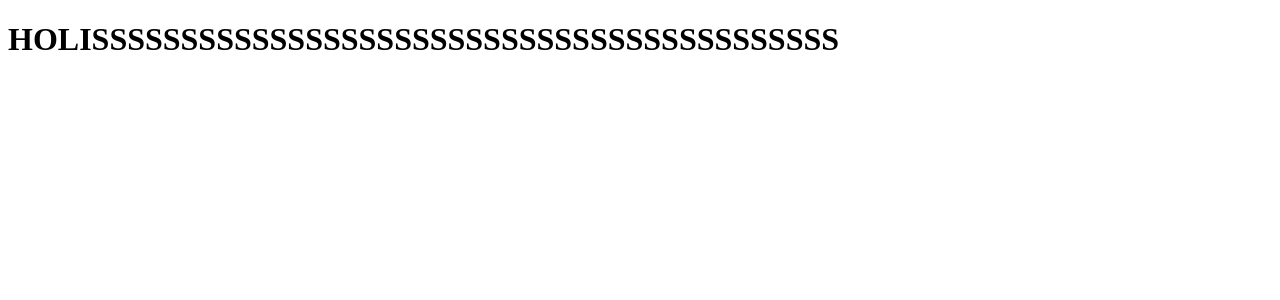
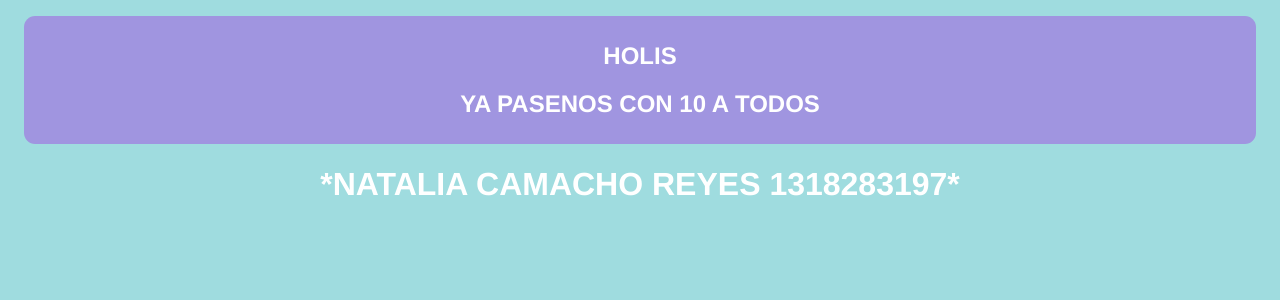
Before and after one commit to NatReyes-13/practica, a Django app: page /simplificado in a window 1280 px wide. Shown: the top 300 px of the page. Run offline with Django 3.2, Linux system fonts and the light colour scheme.

Commit message:
VERSION 3

```diff
--- a/chochis/templates/index.html
+++ b/chochis/templates/index.html
@@ -7,11 +7,30 @@
     <title>Práctica </title>
 </head>
 <body>
-    <h1>HOLISSSSSSSSSSSSSSSSSSSSSSSSSSSSSSSSSSSSSSSSSS</h1>
-    <title>
-        HOLIS
-    </title>
+    <section>
+        <h1>HOLIS</h1>
+        <h2>YA PASENOS CON 10 A TODOS</h2>
+    </section>
+
+    <h1>*NATALIA CAMACHO REYES 1318283197*</h1>
     <style>
+body{
+    background-color: rgb(159, 220, 223);
+    color:white;
+}
+section{
+    background-color:rgb(160, 149, 224);
+    border-radius: 0.7rem;
+    font-family: 'Franklin Gothic Medium', 'Arial Narrow', Arial, sans-serif;
+    margin: 1.0rem;
+    padding: 0.5%;
+    text-align: center;
+
+}
+h1{
+    font-family: 'Franklin Gothic Medium', 'Arial Narrow', Arial, sans-serif;
+    text-align: center;
+}
 
     </style>
 </body>
```
